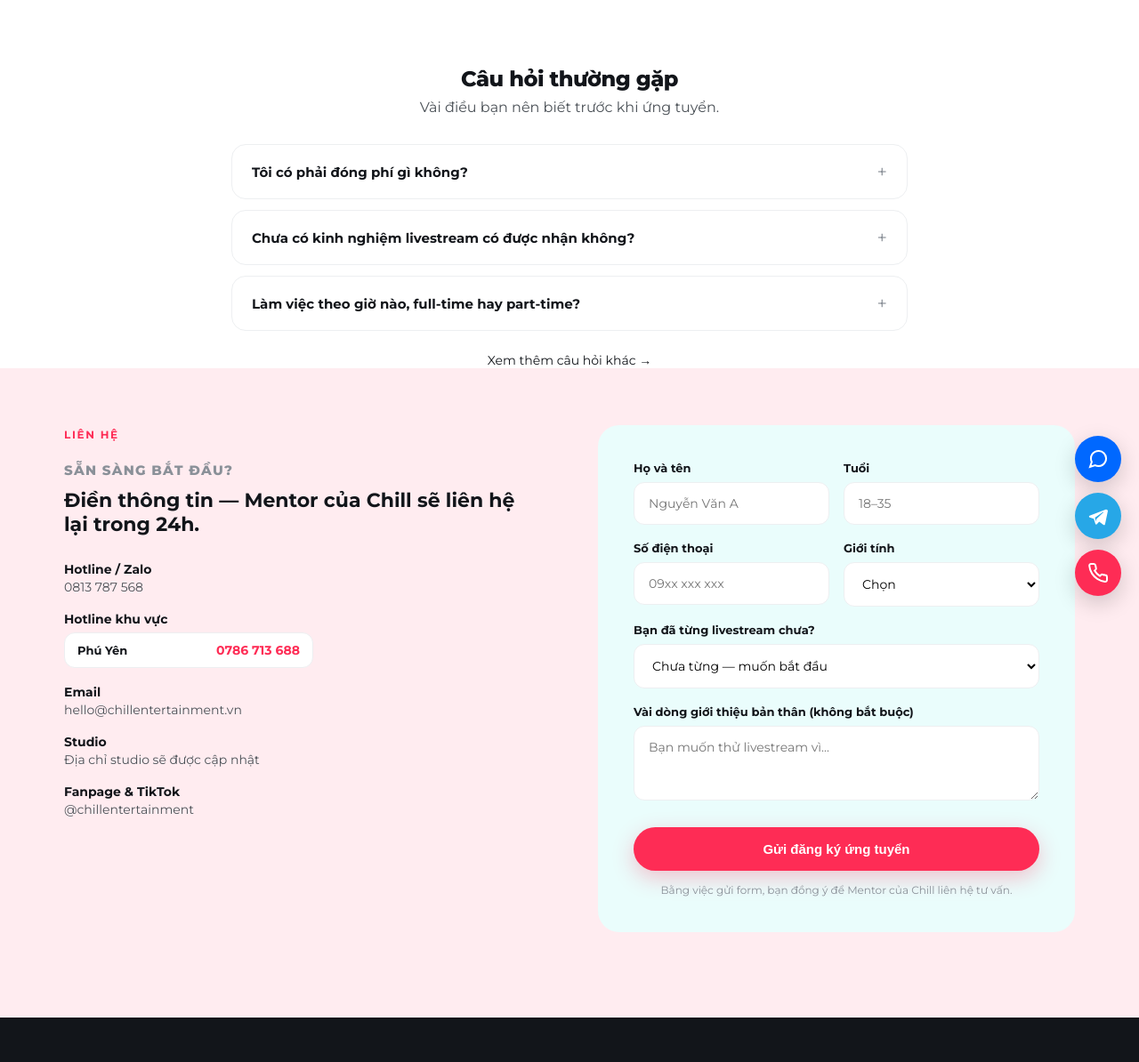
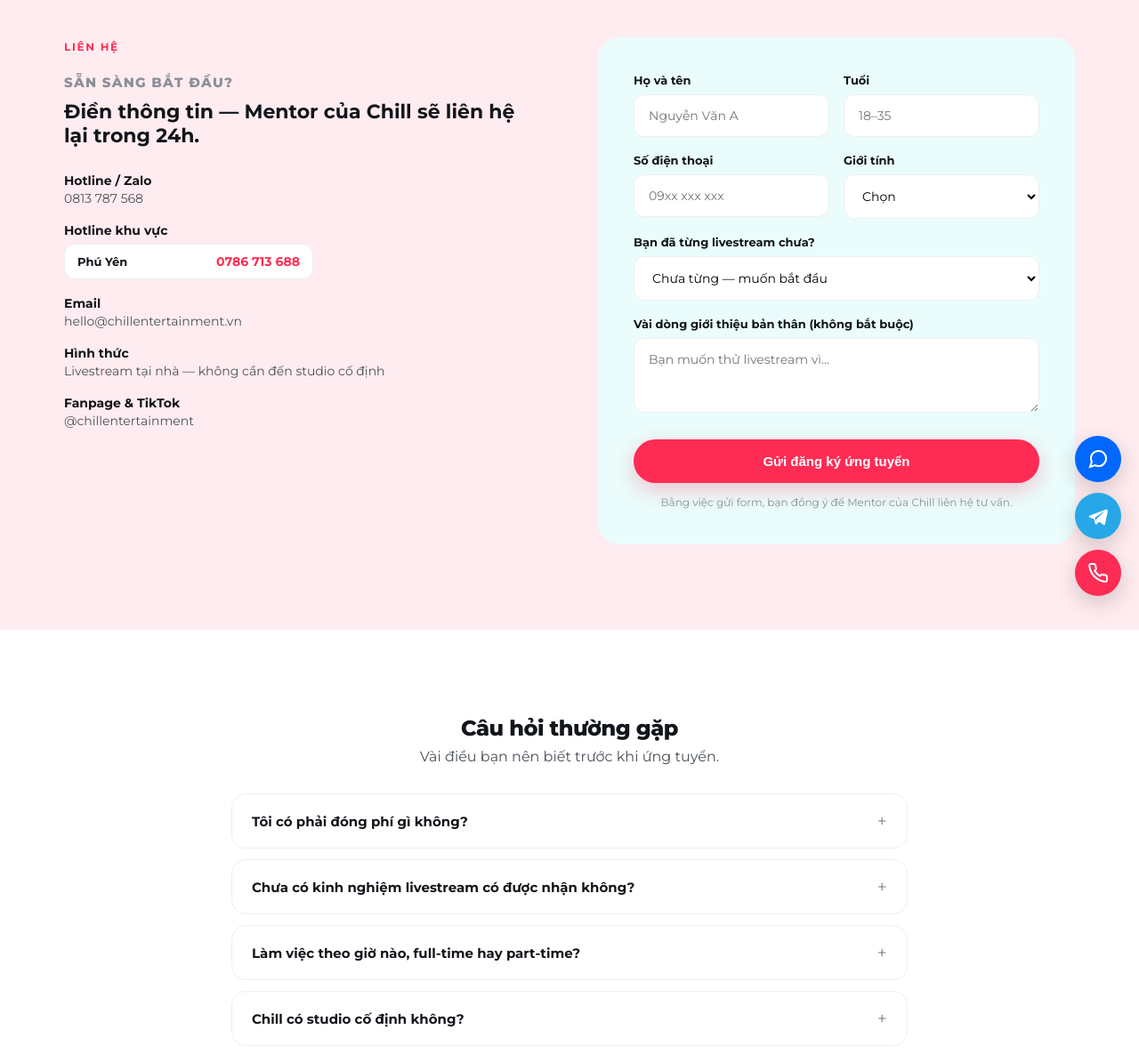
Before and after one commit to nguyentheanh47-code/chill-website, a plain HTML site: page lien-he/index.html in a window 1280 px wide. Shown: the part 110-1304 px from the top of the page at 89% size. Drawn offline with Linux system fonts and the light colour scheme.

Commit message:
Add files via upload

```diff
--- a/lien-he/index.html
+++ b/lien-he/index.html
@@ -24,31 +24,9 @@
       <li><a href="/tips/">Blog/Tips</a></li>
       <li><a href="/lien-he/" class="active">Liên hệ</a></li>
     </ul>
-    <div class="navcta"><a href="/lien-he/" class="btn btn-primary">Đăng ký ứng tuyển</a></div>
+    <a href="/tips/" class="nav-search-btn" id="navSearchBtn" aria-label="Tìm kiếm bài viết" title="Tìm kiếm bài viết"><svg viewBox="0 0 24 24" fill="none" stroke="currentColor" stroke-width="2"><circle cx="11" cy="11" r="7"/><path d="M21 21l-4.3-4.3"/></svg></a><div class="navcta"><a href="/lien-he/" class="btn btn-primary">Đăng ký ứng tuyển</a></div>
   </nav>
 </header>
-
-<section class="center" style="padding-bottom:0;">
-  <div class="wrap" style="max-width:900px;">
-    <h2 style="margin-bottom:8px;">Câu hỏi thường gặp</h2>
-    <p style="color:var(--ink-70); margin-bottom:32px;">Vài điều bạn nên biết trước khi ứng tuyển.</p>
-    <div class="faq-list">
-      <details class="faq-item">
-        <summary>Tôi có phải đóng phí gì không?</summary>
-        <p>Hoàn toàn miễn phí. Chill không thu bất kỳ khoản phí nào cho việc ứng tuyển hay đào tạo.</p>
-      </details>
-      <details class="faq-item">
-        <summary>Chưa có kinh nghiệm livestream có được nhận không?</summary>
-        <p>Có. Phần lớn Idol tại Chill đều bắt đầu từ con số 0 — đó là lý do luôn có Mentor đồng hành ngay từ ngày đầu tiên.</p>
-      </details>
-      <details class="faq-item">
-        <summary>Làm việc theo giờ nào, full-time hay part-time?</summary>
-        <p>Part-time, linh hoạt theo lịch của từng Idol — không gò bó giờ giấc cố định.</p>
-      </details>
-    </div>
-    <p class="faq-more"><a href="/faq/">Xem thêm câu hỏi khác →</a></p>
-  </div>
-</section>
 
 <section style="background:var(--pink-soft); padding-top:64px;">
   <div class="wrap contact-wrap">
@@ -69,7 +47,7 @@
           </div>
         </li>
         <li><b>Email</b>hello@chillentertainment.vn</li>
-        <li><b>Studio</b>Địa chỉ studio sẽ được cập nhật</li>
+        <li><b>Hình thức</b>Livestream tại nhà — không cần đến studio cố định</li>
         <li><b>Fanpage &amp; TikTok</b>@chillentertainment</li>
       </ul>
     </div>
@@ -125,6 +103,32 @@
         <p>Cảm ơn bạn đã ứng tuyển. Mentor của Chill sẽ liên hệ trong 24h tới.</p>
       </div>
     </form>
+  </div>
+</section>
+
+<section class="center">
+  <div class="wrap" style="max-width:900px;">
+    <h2 style="margin-bottom:8px;">Câu hỏi thường gặp</h2>
+    <p style="color:var(--ink-70); margin-bottom:32px;">Vài điều bạn nên biết trước khi ứng tuyển.</p>
+    <div class="faq-list">
+      <details class="faq-item">
+        <summary>Tôi có phải đóng phí gì không?</summary>
+        <p>Hoàn toàn miễn phí. Chill không thu bất kỳ khoản phí nào cho việc ứng tuyển hay đào tạo.</p>
+      </details>
+      <details class="faq-item">
+        <summary>Chưa có kinh nghiệm livestream có được nhận không?</summary>
+        <p>Có. Phần lớn Idol tại Chill đều bắt đầu từ con số 0 — đó là lý do luôn có Mentor đồng hành ngay từ ngày đầu tiên.</p>
+      </details>
+      <details class="faq-item">
+        <summary>Làm việc theo giờ nào, full-time hay part-time?</summary>
+        <p>Part-time, linh hoạt theo lịch của từng Idol — không gò bó giờ giấc cố định.</p>
+      </details>
+      <details class="faq-item">
+        <summary>Chill có studio cố định không?</summary>
+        <p>Chill hoạt động theo mô hình linh hoạt — Idol livestream ngay tại nhà, không bắt buộc phải đến studio cố định. Không gian và thiết bị livestream sẽ được Mentor tư vấn cụ thể phù hợp với từng người khi bạn ứng tuyển.</p>
+      </details>
+    </div>
+    <p class="faq-more"><a href="/faq/">Xem thêm câu hỏi khác →</a></p>
   </div>
 </section>
 
```
